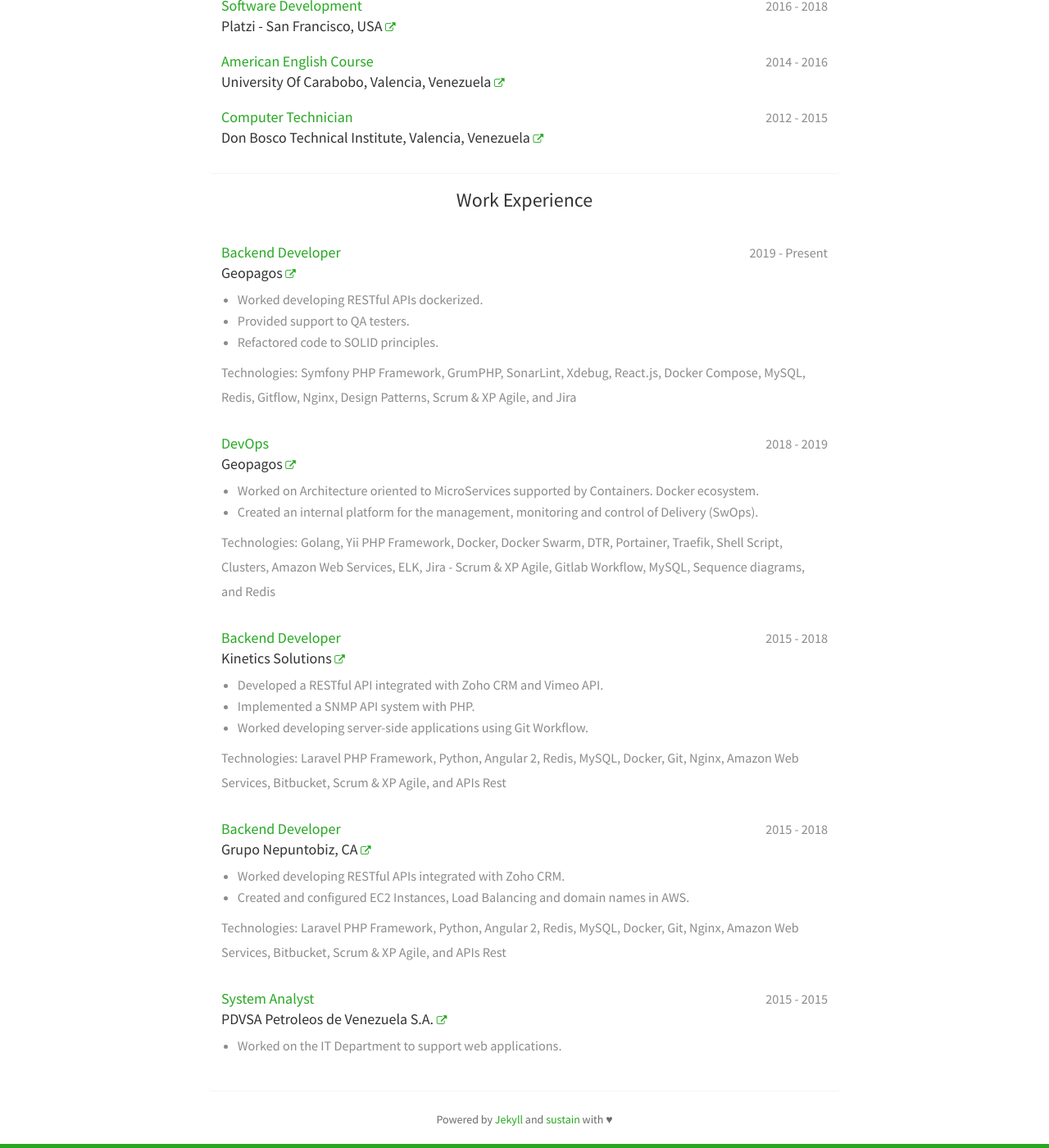
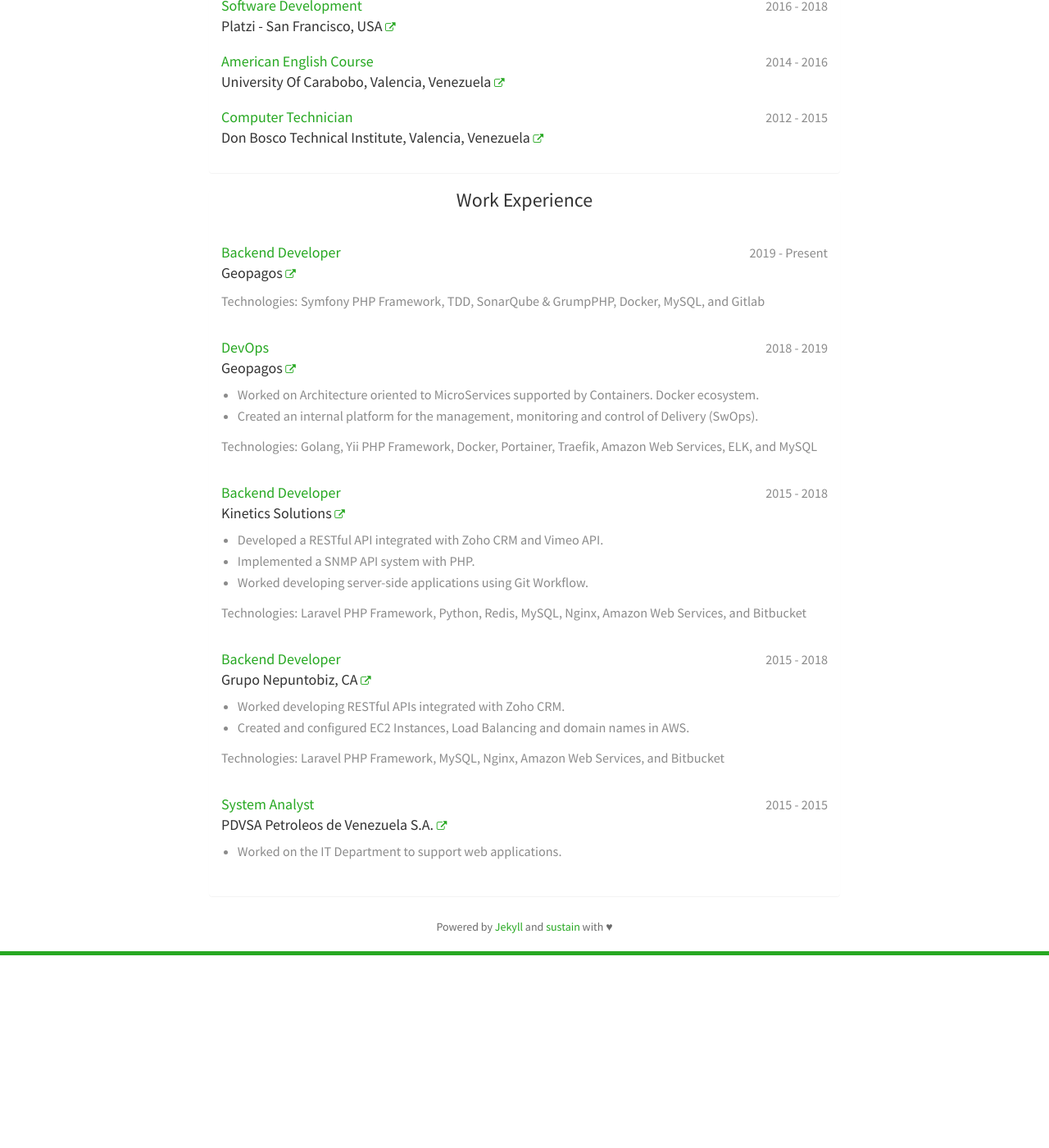
Before and after one commit to jfernancordova/jfernancordova.github.io, a Jekyll site: the page built from resume.html, in a window 1280 px wide and 1400 px high, scrolled down 235 px. Shown: the whole window at 82% size. Built offline with Jekyll 4.4.1, drawn with Linux system fonts in a browser that asks for light colours; nearby versions of some CDN libraries; after the commit the page ends 1398 px from its top, so only the background shows below that.

Commit message:
WIP employment

```diff
--- a/_data/employment.yml
+++ b/_data/employment.yml
@@ -2,24 +2,13 @@
   company: "Geopagos"
   link: "https://www.geopagos.com/"
   dates: "2019 - Present"
-  points:
-    - Worked developing RESTful APIs dockerized.
-    - Provided support to QA testers.
-    - Refactored code to SOLID principles.
   tech:
     - Symfony PHP Framework
-    - GrumPHP
-    - SonarLint
-    - Xdebug
-    - React.js
-    - Docker Compose
+    - TDD
+    - SonarQube & GrumpPHP
+    - Docker
     - MySQL
-    - Redis
-    - Gitflow
-    - Nginx
-    - Design Patterns
-    - Scrum & XP Agile
-    - Jira
+    - Gitlab
 
 - title: "DevOps"
   company: "Geopagos"
@@ -32,19 +21,11 @@
     - Golang
     - Yii PHP Framework
     - Docker
-    - Docker Swarm
-    - DTR
     - Portainer
     - Traefik
-    - Shell Script
-    - Clusters
     - Amazon Web Services
     - ELK
-    - Jira - Scrum & XP Agile
-    - Gitlab Workflow
     - MySQL
-    - Sequence diagrams
-    - Redis
 
 - title: "Backend Developer"
   company: "Kinetics Solutions"
@@ -57,16 +38,11 @@
   tech:
     - Laravel PHP Framework
     - Python
-    - Angular 2
     - Redis
     - MySQL
-    - Docker
-    - Git
     - Nginx
     - Amazon Web Services
     - Bitbucket
-    - Scrum & XP Agile
-    - APIs Rest
 
 - title: "Backend Developer"
   company: "Grupo Nepuntobiz, CA"
@@ -77,17 +53,10 @@
     - Created and configured EC2 Instances, Load Balancing and domain names in AWS.
   tech:
     - Laravel PHP Framework
-    - Python
-    - Angular 2
-    - Redis
     - MySQL
-    - Docker
-    - Git
     - Nginx
     - Amazon Web Services
     - Bitbucket
-    - Scrum & XP Agile
-    - APIs Rest
 
 - title: "System Analyst"
   company: "PDVSA Petroleos de Venezuela S.A."
```
